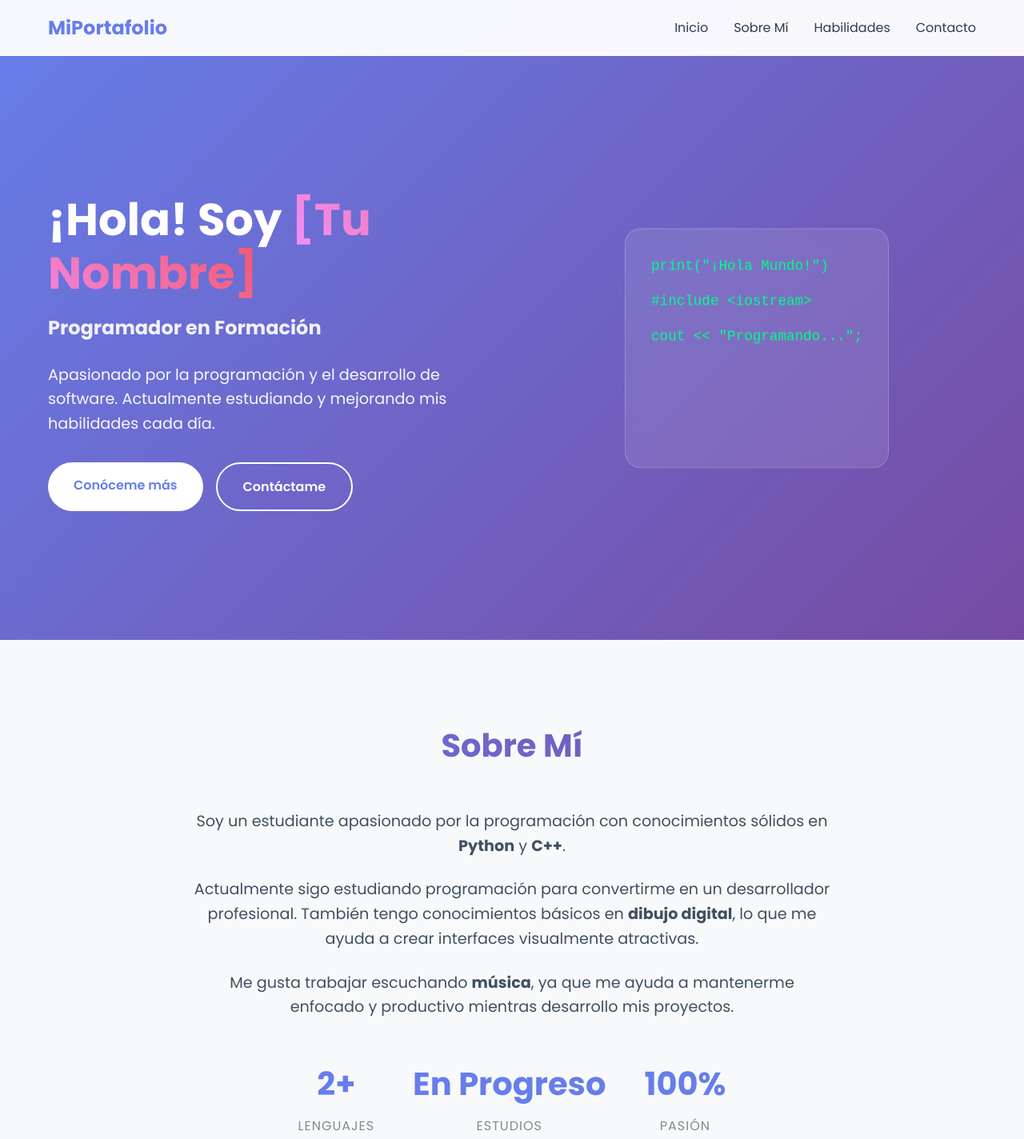
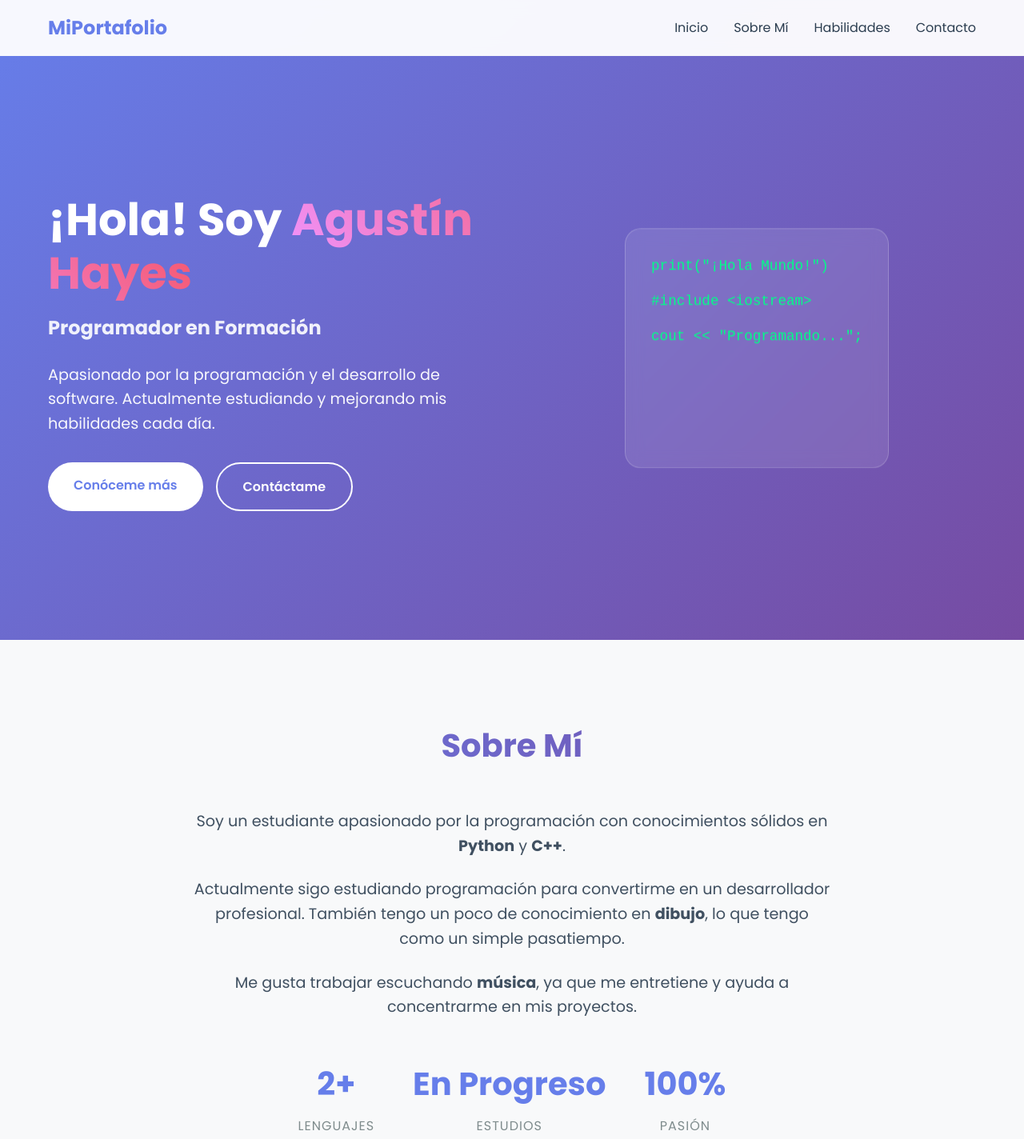
Before and after one commit to Agustinexe/Agustin-Hayes, a plain HTML site: page Index.html in a window 1280 px wide. Shown: the top 1424 px of the page at 80% size. Drawn offline with Linux system fonts and the light colour scheme; files that its build step writes are made by us from their sources.

Commit message:
Update Index.html

```diff
--- a/Index.html
+++ b/Index.html
@@ -27,7 +27,7 @@
         <section id="inicio" class="hero">
             <div class="hero-container">
                 <div class="hero-content">
-                    <h1 class="hero-title">¡Hola! Soy <span class="highlight">[Tu Nombre]</span></h1>
+                    <h1 class="hero-title">¡Hola! Soy <span class="highlight">Agustín Hayes</span></h1>
                     <h2 class="hero-subtitle">Programador en Formación</h2>
                     <p class="hero-description">
                         Apasionado por la programación y el desarrollo de software.
@@ -55,8 +55,8 @@
                 <div class="about-content">
                     <div class="about-text">
                         <p>Soy un estudiante apasionado por la programación con conocimientos sólidos en <strong>Python</strong> y <strong>C++</strong>.</p>
-                        <p>Actualmente sigo estudiando programación para convertirme en un desarrollador profesional. También tengo conocimientos básicos en <strong>dibujo digital</strong>, lo que me ayuda a crear interfaces visualmente atractivas.</p>
-                        <p>Me gusta trabajar escuchando <strong>música</strong>, ya que me ayuda a mantenerme enfocado y productivo mientras desarrollo mis proyectos.</p>
+                        <p>Actualmente sigo estudiando programación para convertirme en un desarrollador profesional. También tengo un poco de conocimiento en <strong>dibujo</strong>, lo que tengo como un simple pasatiempo.</p>
+                        <p>Me gusta trabajar escuchando <strong>música</strong>, ya que me entretiene y ayuda a concentrarme en mis proyectos.</p>
                         <div class="about-stats">
                             <div class="stat">
                                 <span class="stat-number">2+</span>
@@ -112,7 +112,7 @@
             <h2 class="section-title">Contáctame</h2>
             <p class="contact-text">¿Tienes algún proyecto o quieres colaborar? ¡Escríbeme!</p>
             <div class="contact-links">
-                <a href="mailto:tuemail@example.com" class="contact-link email">📧 tuemail@example.com</a>
+                <a href="mailto:tuemail@example.com" class="contact-link email">📧 agustinnahuelhayes@gmail.com</a>
                 <a href="https://github.com/tuusuario" class="contact-link github" target="_blank">🐙 GitHub</a>
                 <a href="https://linkedin.com/in/tuusuario" class="contact-link linkedin" target="_blank">💼 LinkedIn</a>
             </div>
@@ -122,7 +122,7 @@
     <!-- Footer -->
     <footer class="footer">
         <div class="container">
-            <p>&copy; 2024 [Tu Nombre]. Programador en Formación. Hecho con ❤️ y código.</p>
+            <p>&copy; 2026 Agustín Hayes. Programador en Formación. Hecho con ❤️ y código.</p>
         </div>
     </footer>
 </body>
```
